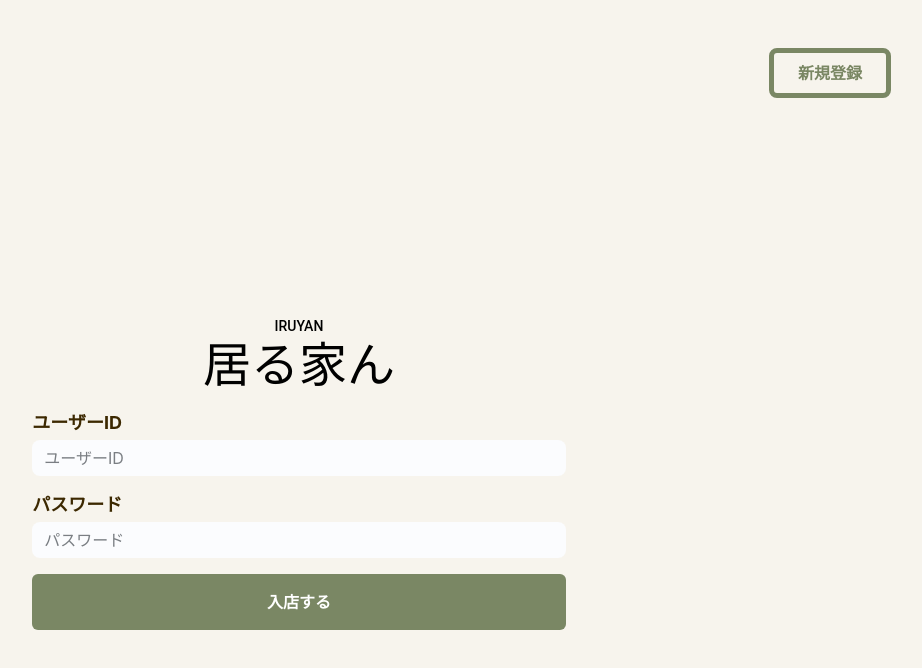
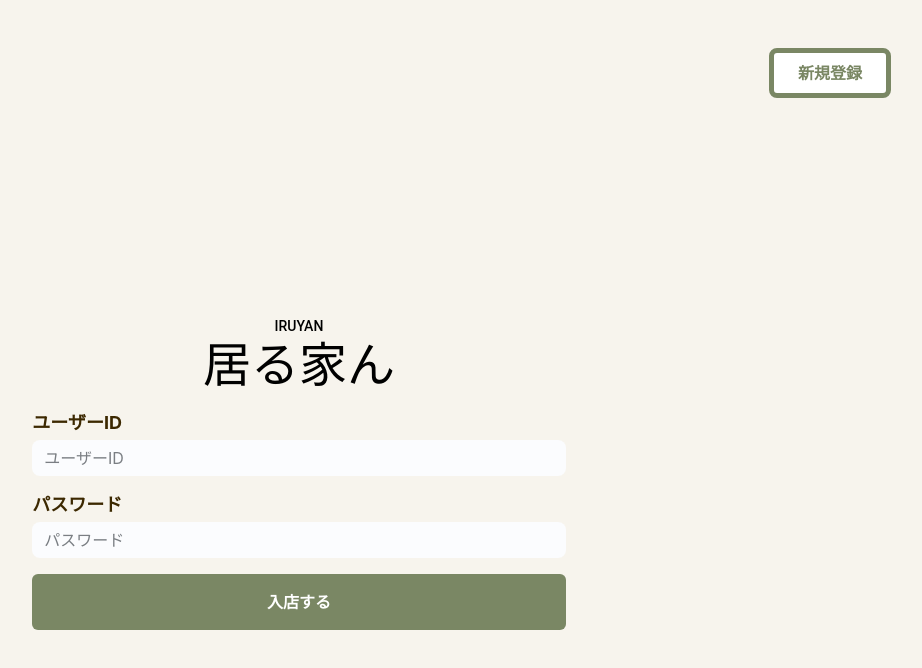
Before and after one commit to OverAgers/iruyan, a Next.js app in the folder iruyan-front/: page /login in a window 1280 px wide. Shown: the top 668 px of the page, without its empty margins (341-1263 px from the left). Built offline with nearby package versions, Linux system fonts and the light colour scheme.

Commit message:
feature:createhomeview

```diff
--- a/iruyan-front/package.json
+++ b/iruyan-front/package.json
@@ -12,6 +12,7 @@
     "@emotion/react": "^11.13.3",
     "@emotion/styled": "^11.13.0",
     "@hookform/resolvers": "^3.9.1",
+    "@mui/icons-material": "^6.1.6",
     "@mui/joy": "^5.0.0-beta.48",
     "@mui/material": "^6.1.5",
     "axios": "^1.7.7",
--- a/iruyan-front/src/components/ui/button/sub-button.tsx
+++ b/iruyan-front/src/components/ui/button/sub-button.tsx
@@ -1,4 +1,5 @@
 import Button from "@mui/joy/Button";
+import { SxProps } from "@mui/system"; // SxProps型をインポート
 
 type Props = {
   title: string;
@@ -6,6 +7,7 @@ type Props = {
   size: "xs" | "sm" | "md" | "lg" | "xl";
   onClick?: () => void;
   disabled?: boolean;
+  sx?: SxProps; // sxプロパティを追加
 };
 
 export default function SubButton(Props: Props) {
@@ -18,7 +20,7 @@ export default function SubButton(Props: Props) {
       disabled={Props.disabled}
       sx={{
         color: "#7A8764",
-        backgroundColor: "#F7F4ED",
+        backgroundColor: "#FFFFFF",
         border: "5px solid #7A8764",
         borderRadius: "8px",
         "&:hover": {
@@ -30,6 +32,7 @@ export default function SubButton(Props: Props) {
           color: "#F7F4ED",
           border: "5px solid #353A2B",
         },
+        ...Props.sx, // Props.sx を展開して既存のスタイルにマージ
       }}
     >
       {Props.title}
```
Also changed, not shown: 1 other file (tests, documents, lock files or other folders).
